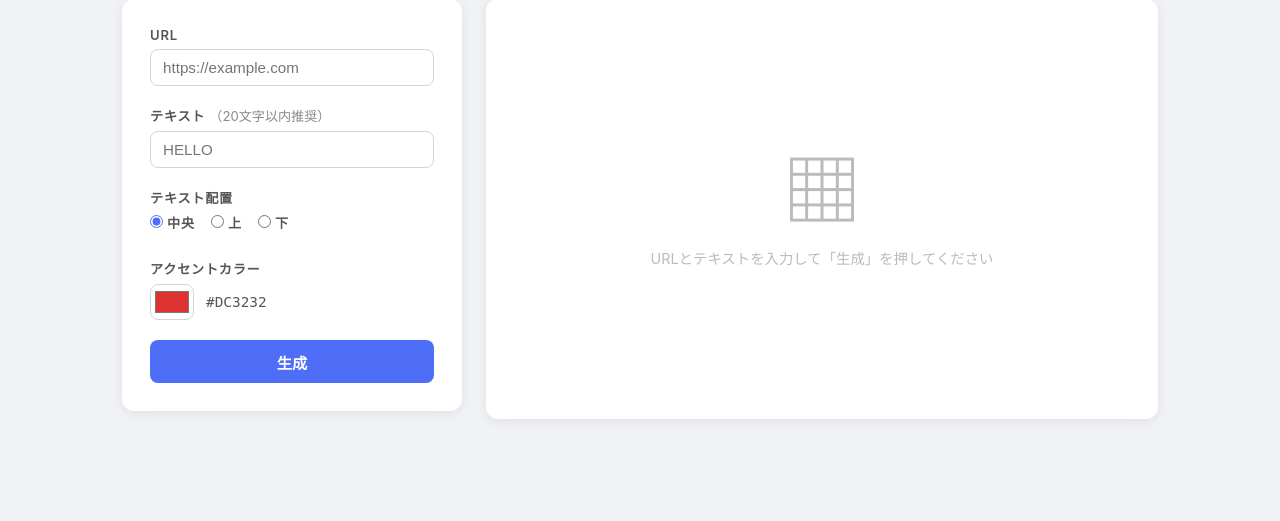
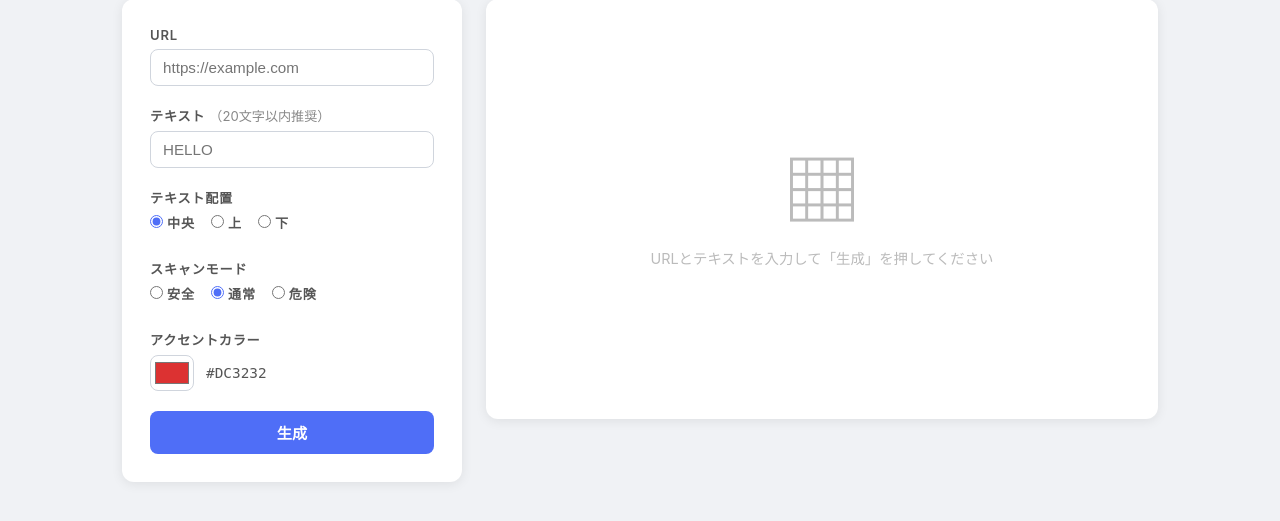
Before and after one commit to yukihiroyamaguchi569/texted-qr, a Flask app: page / in a window 1280 px wide. Shown: the part 128-649 px from the top of the page. Run offline with Flask 3, Linux system fonts and the light colour scheme.

Commit message:
安全、通常、危険の３つのモード

```diff
--- a/app.py
+++ b/app.py
@@ -25,6 +25,7 @@ def generate():
     text = request.form.get("text", "").strip()
     position = request.form.get("position", "center")
     accent_hex = request.form.get("accent_color", "#DC3232")
+    mode = request.form.get("mode", "normal")
 
     error = None
     img_b64 = None
@@ -36,7 +37,7 @@ def generate():
     else:
         try:
             accent_rgb = hex_to_rgb(accent_hex)
-            png_bytes = generate_qr_image(url, text, accent_rgb, position)
+            png_bytes = generate_qr_image(url, text, accent_rgb, position, mode)
             img_b64 = base64.b64encode(png_bytes).decode("utf-8")
         except Exception as e:
             error = f"生成エラー: {e}"
@@ -49,6 +50,7 @@ def generate():
         prev_text=text,
         prev_position=position,
         prev_accent=accent_hex,
+        prev_mode=mode,
     )
 
 
@@ -58,9 +60,10 @@ def download():
     text = request.form.get("text", "").strip()
     position = request.form.get("position", "center")
     accent_hex = request.form.get("accent_color", "#DC3232")
+    mode = request.form.get("mode", "normal")
 
     accent_rgb = hex_to_rgb(accent_hex)
-    png_bytes = generate_qr_image(url, text, accent_rgb, position)
+    png_bytes = generate_qr_image(url, text, accent_rgb, position, mode)
 
     return send_file(
         io.BytesIO(png_bytes),
--- a/qr_engine.py
+++ b/qr_engine.py
@@ -86,11 +86,19 @@ def _make_stroke_mask(
     return stroke_mask
 
 
+BG_DARKNESS = {
+    "safe":   125,
+    "normal": 160,
+    "danger": 220,
+}
+
+
 def generate_qr_image(
     url: str,
     text: str,
     accent_color: tuple[int, int, int] = (220, 50, 50),
     position: str = "center",
+    mode: str = "normal",
 ) -> bytes:
     """
     Generate a QR code PNG where the given text floats inside the dot pattern.
@@ -132,7 +140,8 @@ def generate_qr_image(
             in_stroke = stroke_mask.getpixel((cx, cy)) > 128
 
             if module_on:
-                color = accent_color if in_stroke else (140, 140, 140)
+                bg_v = BG_DARKNESS.get(mode, 160)
+                color = accent_color if in_stroke else (bg_v, bg_v, bg_v)
                 draw.rounded_rectangle([x0, y0, x1, y1], radius=radius, fill=color)
             elif in_stroke:
                 # txt_light: tinted just enough to show the font silhouette
--- a/templates/index.html
+++ b/templates/index.html
@@ -59,6 +59,23 @@
         </div>
 
         <div class="field">
+          <label>スキャンモード</label>
+          <div class="radio-group">
+            {% for val, label in [('safe', '安全'), ('normal', '通常'), ('danger', '危険')] %}
+            <label class="radio-label">
+              <input
+                type="radio"
+                name="mode"
+                value="{{ val }}"
+                {% if (prev_mode or 'normal') == val %}checked{% endif %}
+              >
+              {{ label }}
+            </label>
+            {% endfor %}
+          </div>
+        </div>
+
+        <div class="field">
           <label for="accent_color">アクセントカラー</label>
           <div class="color-row">
             <input
@@ -80,6 +97,7 @@
         <input type="hidden" name="text" value="{{ prev_text }}">
         <input type="hidden" name="position" value="{{ prev_position }}">
         <input type="hidden" name="accent_color" value="{{ prev_accent }}">
+        <input type="hidden" name="mode" value="{{ prev_mode or 'normal' }}">
         <button type="submit" class="btn btn-secondary">PNG ダウンロード</button>
       </form>
       {% endif %}
```
